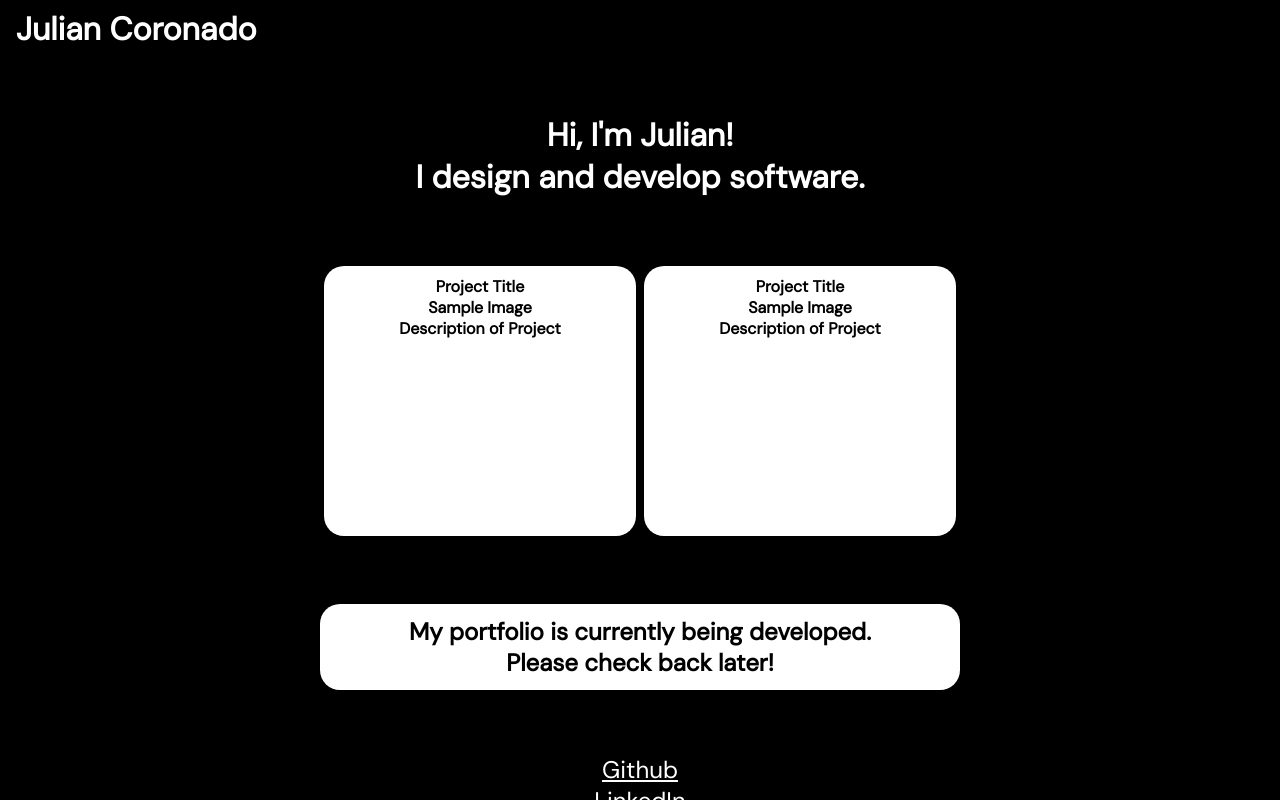
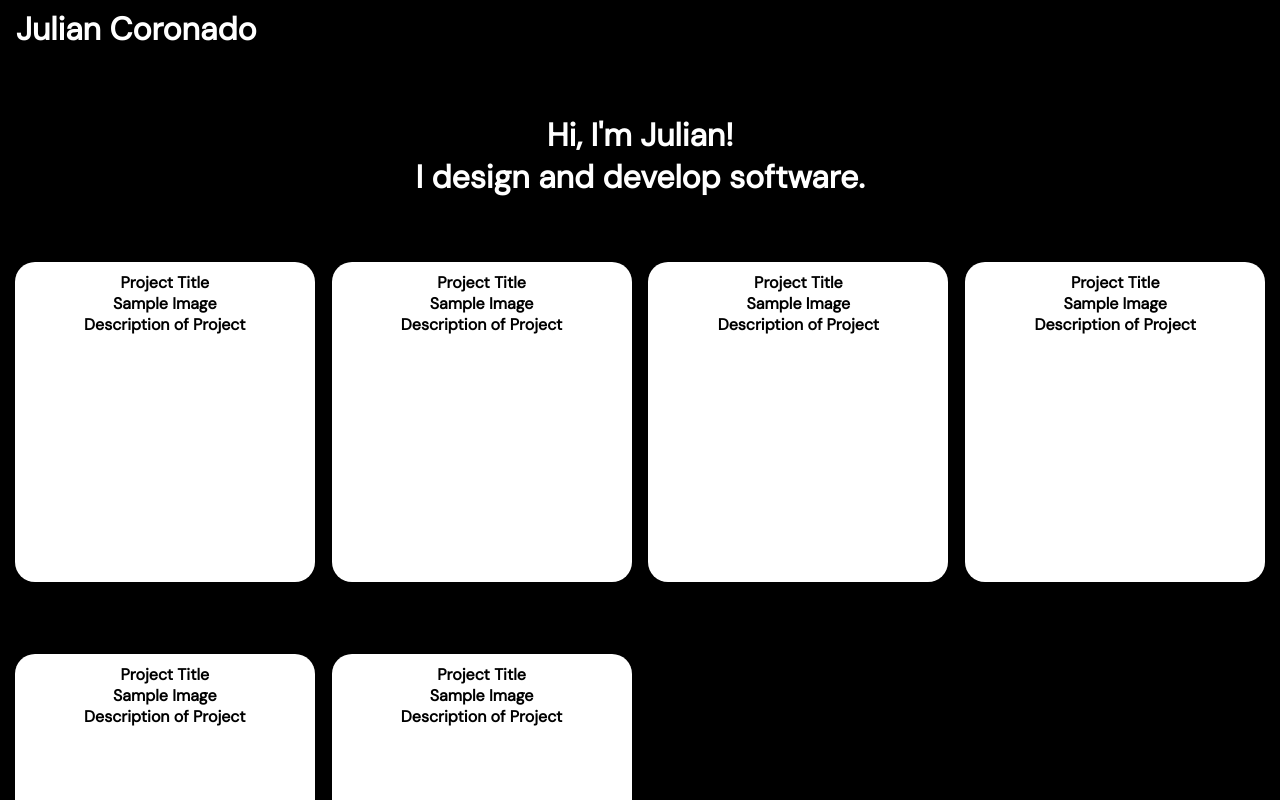
Before and after one commit to juliancoronado/jcoronado, a React (Create React App) app: page / in a window 1280 px wide. Shown: the top 800 px of the page. Built offline with nearby package versions, Linux system fonts and the light colour scheme.

Commit message:
Project grid components added

```diff
--- a/src/App.css
+++ b/src/App.css
@@ -26,7 +26,6 @@
 
 .main {
   margin: auto;
-  width: 50%;
 }
 
 .welcome {
@@ -38,36 +37,40 @@
 }
 
 #projdiv {
-  display: flex;
-  justify-content: space-between;
+  width: 100%;
+  display: inline-grid;
+  grid-template-columns: repeat(auto-fit, 300px);
+  justify-content: space-evenly;
+  row-gap: 72px;
+  column-gap: 2px;
 }
 
 .project {
   padding: 10px;
   background: white;
   border-radius: 20px;
-  width: 100%;
-  height: 250px;
-  margin: 4px;
   text-align: center;
   font-weight: bold;
+  height: 300px;
 }
 
 .wip {
-  width: auto;
-  padding: 0.5em;
+  width: fit-content;
+  padding: 0.6em;
   color: black;
   font-size: 1.5em;
   background-color: white;
   border-radius: 20px;
   text-align: center;
   font-weight: bold;
+  margin: 0 auto;
 }
 
 .links {
   font-size: 1.5em;
   color: white;
   text-align: center;
+  padding-bottom: 2em;
 }
 
 .links a:link {
--- a/src/App.js
+++ b/src/App.js
@@ -18,6 +18,10 @@ function App() {
         <div id="projdiv">
           <Project />
           <Project />
+          <Project />
+          <Project />
+          <Project />
+          <Project />
         </div>
         <div className="break"></div>
         <Wip />
```
Also changed, not shown: 12 other files (tests, documents, lock files or other folders).
